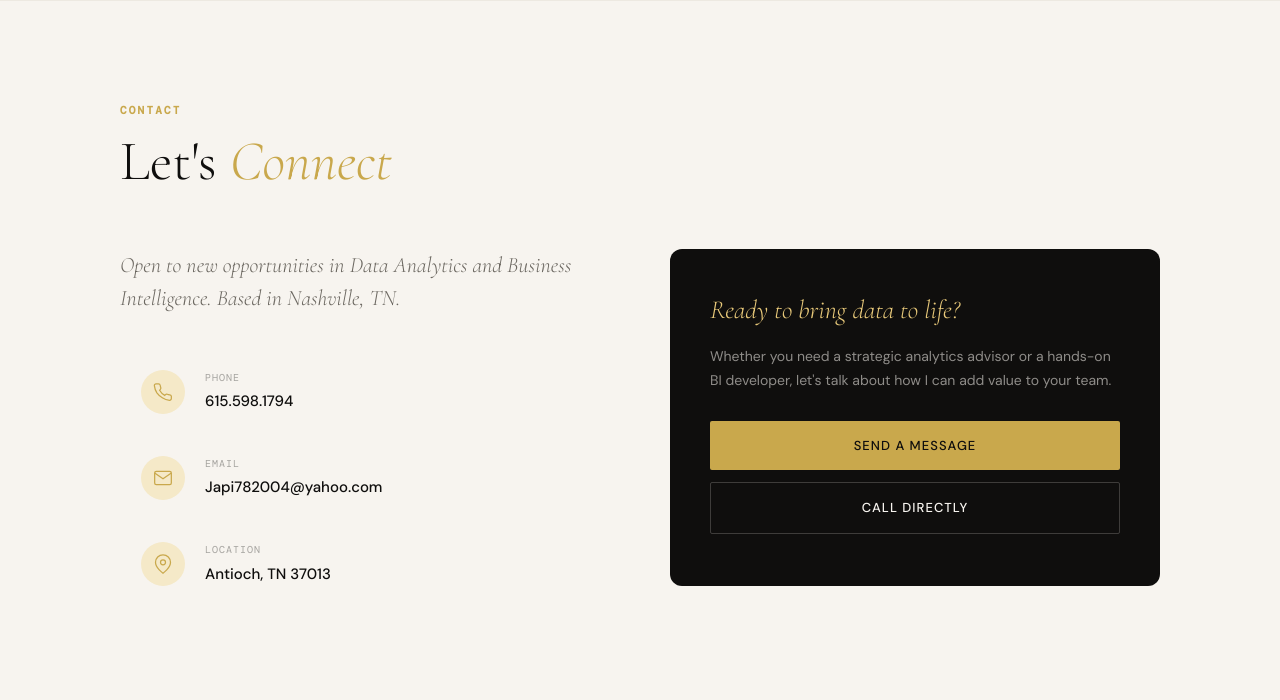
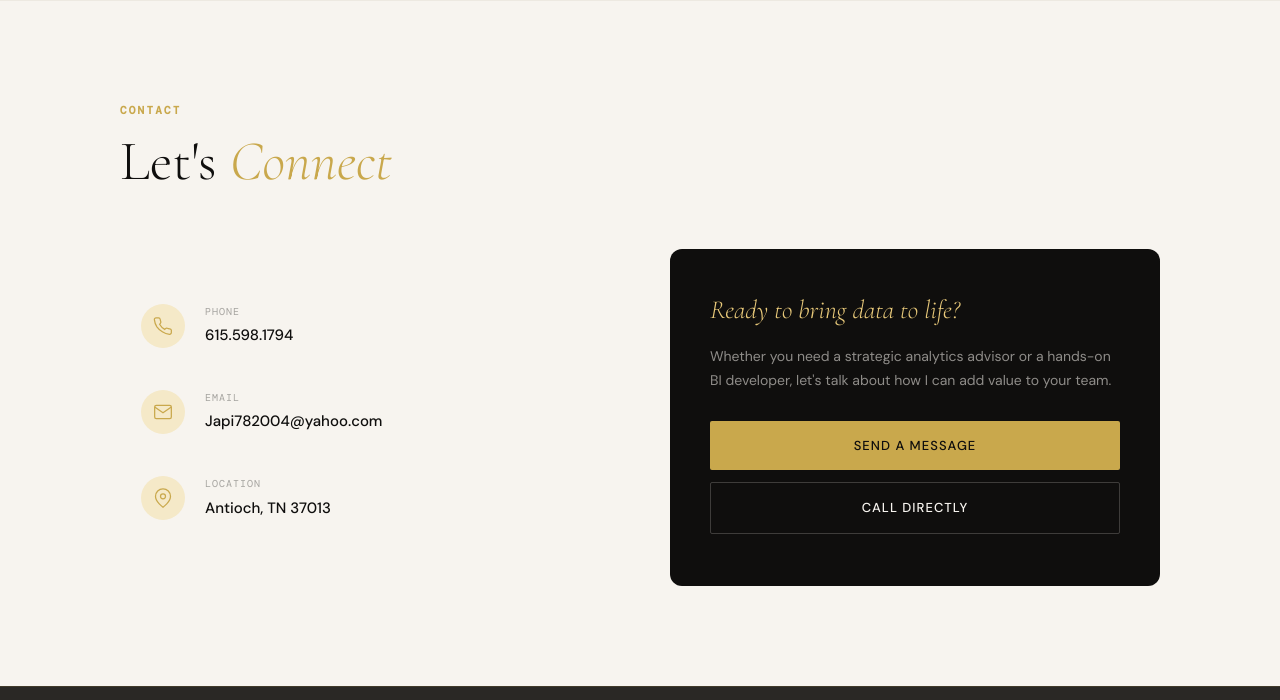
Before and after one commit to Albano-Portfolio/JLA, a plain HTML site: page index.html in a window 1280 px wide. Shown: the part 8451-9151 px from the top of the page. Drawn offline with nearby package versions, Linux system fonts and the light colour scheme.

Commit message:
Clear contact lead description in index.html
Removed contact lead description from the contact section.

```diff
--- a/index.html
+++ b/index.html
@@ -568,7 +568,7 @@
       <h3 class="section-heading">Let's <em>Connect</em></h3>
       <div class="contact-grid">
         <div class="contact-info reveal-up">
-          <p class="contact-lead">Open to new opportunities in Data Analytics and Business Intelligence. Based in Nashville, TN.</p>
+          <p class="contact-lead"></p>
           <div class="contact-items">
             <a href="tel:6155981794" class="contact-item">
               <div class="contact-icon">
```
